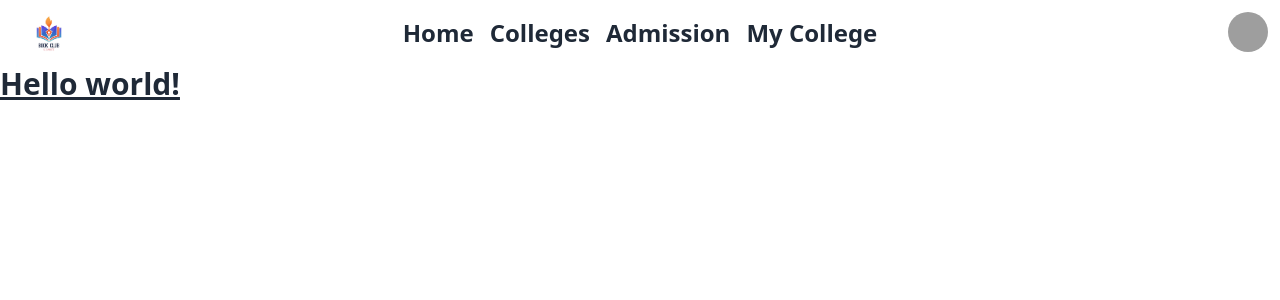
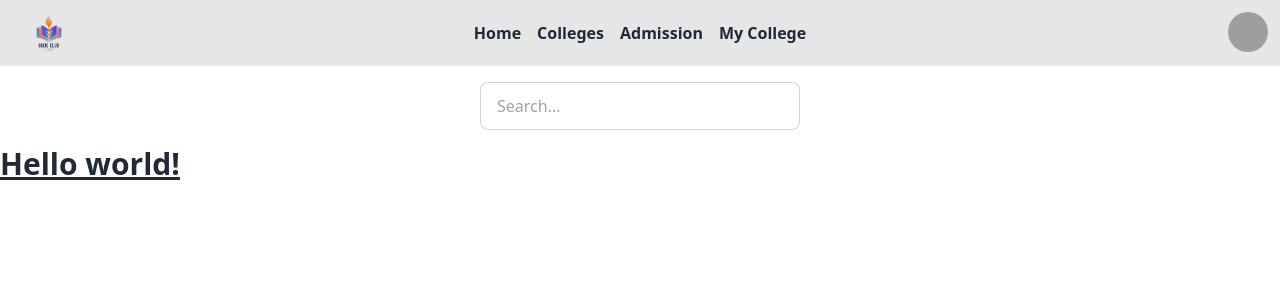
Before and after one commit to rashidsarkar/job-Task-for-JP-Rejoin, a React (Vite) app: page / in a window 1280 px wide. Shown: the top 300 px of the page. Built offline with nearby package versions, Linux system fonts and the light colour scheme; grey boxes are pictures that could not be loaded.

Commit message:
"Updated Navbar component with link props and added search input field; added NotFound component to router"

```diff
--- /dev/null
+++ b/src/Components/CollegeCard/CollegeCard.jsx
@@ -0,0 +1,5 @@
+function CollegeCard() {
+  return <div></div>;
+}
+
+export default CollegeCard;
--- a/src/Components/Navbar/Navbar.jsx
+++ b/src/Components/Navbar/Navbar.jsx
@@ -3,16 +3,16 @@ import { Link } from "react-router-dom";
 function Navbar() {
   const links = (
     <>
-      <Link>
+      <Link to="/">
         <a>Home</a>
       </Link>
-      <Link>
+      <Link to="/colleges">
         <a>Colleges</a>
       </Link>
-      <Link>
+      <Link to="/admission">
         <a>Admission</a>
       </Link>
-      <Link>
+      <Link to="/my-college">
         <a>My College</a>
       </Link>
     </>
@@ -20,7 +20,7 @@ function Navbar() {
 
   return (
     <>
-      <div className="navbar bg-base-100">
+      <div className="navbar bg-base-300">
         <div className="navbar-start">
           <div className="dropdown">
             <div tabIndex={0} role="button" className="btn btn-ghost lg:hidden">
@@ -51,7 +51,7 @@ function Navbar() {
           </a>
         </div>
         <div className="hidden navbar-center lg:flex">
-          <ul className="gap-4 px-1 font-semibold md:text-2xl menu menu-horizontal">
+          <ul className="px-1 font-semibold md:gap-4 md:text-base menu menu-horizontal">
             {links}
           </ul>
         </div>
@@ -89,6 +89,13 @@ function Navbar() {
           </div>
         </div>
       </div>
+      <div className="flex justify-center py-4">
+        <input
+          type="text"
+          placeholder="Search..."
+          className="w-full max-w-xs input input-bordered"
+        />
+      </div>
     </>
   );
 }
--- /dev/null
+++ b/src/Components/NotFound/NotFound.jsx
@@ -0,0 +1,19 @@
+import React from "react";
+import { Link } from "react-router-dom";
+
+const NotFound = () => {
+  return (
+    <div className="flex flex-col items-center justify-center min-h-screen text-white bg-gradient-to-r from-blue-400 to-purple-500">
+      <h1 className="mb-4 text-6xl font-extrabold">404</h1>
+      <p className="mb-8 text-2xl">Page not found</p>
+      <Link
+        to="/"
+        className="px-4 py-2 text-lg text-white transition duration-300 ease-in-out transform bg-blue-500 rounded-full hover:bg-blue-600 hover:scale-105"
+      >
+        Go back home
+      </Link>
+    </div>
+  );
+};
+
+export default NotFound;
--- a/src/router/Router.jsx
+++ b/src/router/Router.jsx
@@ -1,6 +1,7 @@
 import { createBrowserRouter } from "react-router-dom";
 import MainLayout from "../MainLayout/MainLayout";
 import App from "../App";
+import NotFound from "../Components/NotFound/NotFound";
 
 const router = createBrowserRouter([
   {
@@ -12,6 +13,7 @@ const router = createBrowserRouter([
         element: <App />,
       },
     ],
+    errorElement: <NotFound />,
   },
 ]);
 export default router;
```
